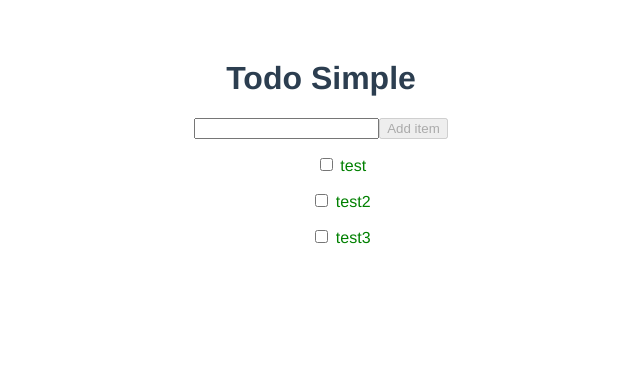
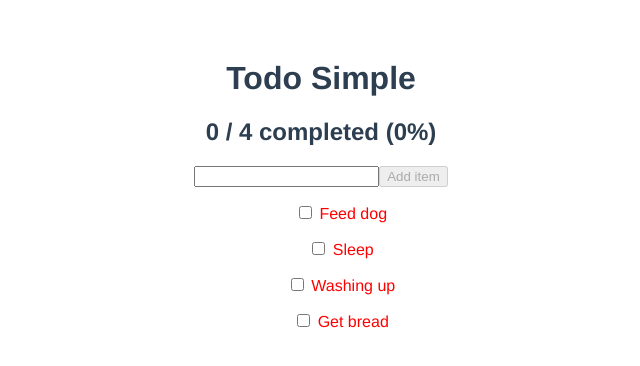
Before and after one commit to phoenixx/netcorestarterkit, a Vue app: page / in a window 1280 px wide. Shown: the top 366 px of the page, without its empty margins (319-959 px from the left). Built offline with nearby package versions, Linux system fonts and the light colour scheme; the HTML template or start-up script is replaced by a standard one.

Commit message:
Added additional demo functionality

```diff
--- a/Client/app.vue
+++ b/Client/app.vue
@@ -1,13 +1,14 @@
 <template>
     <div id="vapp">
         <h1>{{msg}}</h1>
+        <h2>{{completeItems}} / {{items.length}} completed ({{percentComplete}}%{{completeMessage}})</h2>
         <p>
             <input type="text" v-model="itemText"/>
             <button type="button" @click="addItem()" :disabled="addDisabled">Add item</button>
         </p>
         <p>
             <ul v-for="item in items">
-                <todo-item :text="item.text" :complete="item.complete"></todo-item>
+                <todo-item :id="item.id" :text="item.text" :complete="item.complete" v-on:onComplete="markComplete(item)"></todo-item>
             </ul>
         </p>
     </div>
@@ -15,6 +16,7 @@
 
 <script>
 import TodoItem from './components/todoitem.vue';
+import uuidV4 from 'uuid/v4'
 
 const App = {
     name: 'app',
@@ -24,15 +26,23 @@ const App = {
             itemText: '',
             items: [
                 {
-                    text: "test",
+                    id: uuidV4(),
+                    text: "Feed dog",
                     complete: false
                 },
                 {
-                    text: "test2",
+                    id: uuidV4(),
+                    text: "Sleep",
                     complete: false
                 },
                 {
-                    text: "test3",
+                    id: uuidV4(),
+                    text: "Washing up",
+                    complete: false
+                },
+                {
+                    id: uuidV4(),
+                    text: "Get bread",
                     complete: false
                 }
             ]
@@ -42,6 +52,27 @@ const App = {
         addDisabled: function() {
             console.log("addDisabled");
             return this.itemText === null || this.itemText.length === 0;
+        },
+        completeItems: function() {
+            const complete = this.items.filter((item) => {
+                return item.complete === true;
+            });
+            return complete.length;
+        },
+        percentComplete: function() {
+            const items = this.items.length;
+            const done = this.completeItems;
+            return Math.round(((done / items) * 100),2);
+        },
+        completeMessage: function() {
+            const complete = this.percentComplete;
+            if (complete === 100) {
+                return " Woohoo. Way to go";
+            }
+            if (complete >= 75) {
+                return " Almost done...";
+            }
+            return null;
         }
     },
     methods: {
@@ -51,11 +82,18 @@ const App = {
         showAlert: function(msg) {
             alert(msg);
         },
+        markComplete: function(item) {
+            let thisItem = this.items.filter((i) => {
+                return i.id === item.id;
+            });
+            thisItem[0].complete = !thisItem[0].complete;
+        },
         addItem: function() {
             if (!this.itemText || this.itemText.length === 0) {
                 alert("nope");
             } else {
                 this.items.push({
+                    id: uuidV4(),
                     text: this.itemText,
                     complete: false
                 });
--- a/Client/components/todoitem.vue
+++ b/Client/components/todoitem.vue
@@ -1,7 +1,7 @@
 <template>
-    <li>
+    <li :class="{complete: isComplete}">
         <label>
-            <input type="checkbox" v-model="complete"/>
+            <input type="checkbox" v-model="isComplete"/>
             {{text}}
         </label>
     </li>
@@ -9,7 +9,17 @@
 <script>
 const TodoItem = {
     name: 'todoitem',
-    props: ['text', 'complete']
+    props: ['id', 'text', 'complete', 'onComplete'],
+    data() {
+        return {
+            isComplete: this.complete
+        }
+    },
+    watch: {
+         isComplete: function(val) {
+             this.$emit('onComplete');
+         }
+     }
 }
 
 export default TodoItem;
@@ -17,6 +27,10 @@ export default TodoItem;
 <style type="sass" scoped>
 ul, li {
     list-style-type:none;
+    color: red;
+}
+li.complete {
+    text-decoration: line-through;
     color: green;
 }
 </style>
--- a/package.json
+++ b/package.json
@@ -5,6 +5,7 @@
   "private": true,
   "dependencies": {
     "axios": "^0.15.3",
+    "uuid": "^3.0.1",
     "vue": "^2.1.10"
   },
   "devDependencies": {
```
